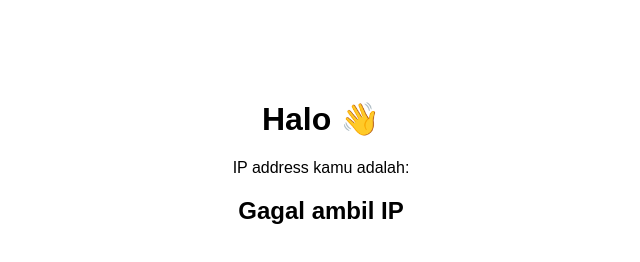
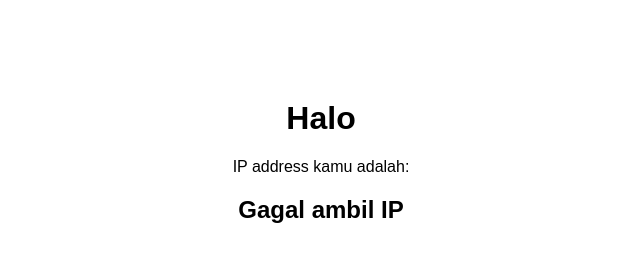
Before and after one commit to RadithyaDanu/test-ip, a website: page public/index.html in a window 1280 px wide. Shown: the whole page, without its empty margins (319-959 px from the left). Drawn offline with Linux system fonts and the light colour scheme; no server answers.

Commit message:
Update index.html

```diff
--- a/public/index.html
+++ b/public/index.html
@@ -7,7 +7,7 @@
   </style>
 </head>
 <body>
-  <h1>Halo 👋</h1>
+  <h1>Halo</h1>
   <p>IP address kamu adalah:</p>
   <h2 id="ip">Loading...</h2>
 
```
